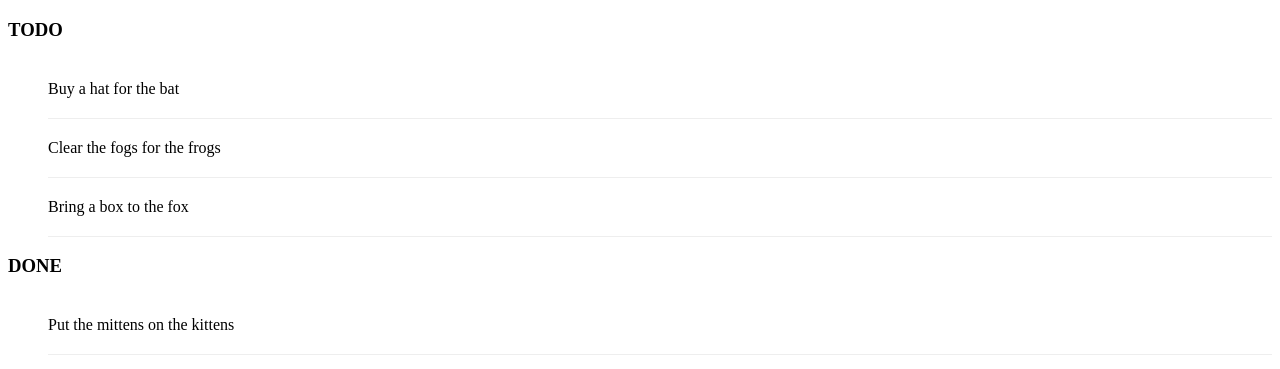
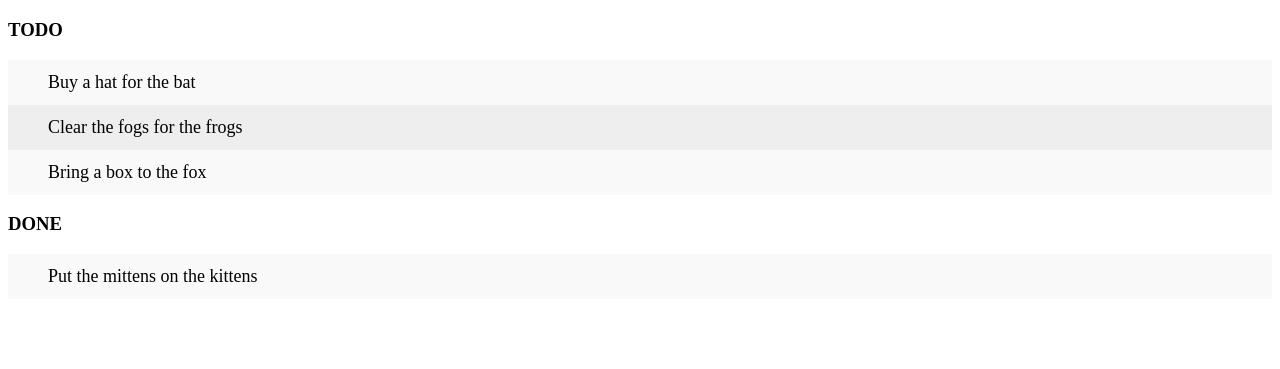
Before and after one commit to rokech/todo-list, a plain HTML site: page index.html in a window 1280 px wide. Shown: the part 61-430 px from the top of the page. Drawn offline with Linux system fonts and the light colour scheme.

Commit message:
Move style code to external file
close #11

```diff
--- a/index.html
+++ b/index.html
@@ -3,19 +3,7 @@
     <head>
         <meta charset="utf-8">
         <title>TODO list</title>
-        <style>
-            h1 {
-                text-align:center;
-            }
-            h3 {
-                text-transform: uppercase;
-            }
-            li {
-                overflow: hidden;
-                padding: 20px 0;
-                border-bottom: 1px solid #eee;
-            }
-        </style>
+        <link rel="stylesheet" href="style.css" />
     </head>
     <body>
         <h1>TODO list</h1>
--- /dev/null
+++ b/style.css
@@ -0,0 +1,28 @@
+h1 {
+    text-align:center;
+}
+h3 {
+    text-transform: uppercase;
+}
+ul {
+    margin: 0;
+    padding: 0;
+}
+ul li {
+    cursor: pointer;
+    position: relative;
+    padding: 12px 8px 12px 40px;
+    background: #eee;
+    font-size: 18px;
+    transition: 0.2s;
+    -webkit-user-select: none;
+    -moz-user-select: none;
+    -ms-user-select: none;
+    user-select: none;
+}
+ul li:nth-child(odd) {
+    background: #f9f9f9;
+}
+ul li:hover {
+    background: #ddd;
+}
```
